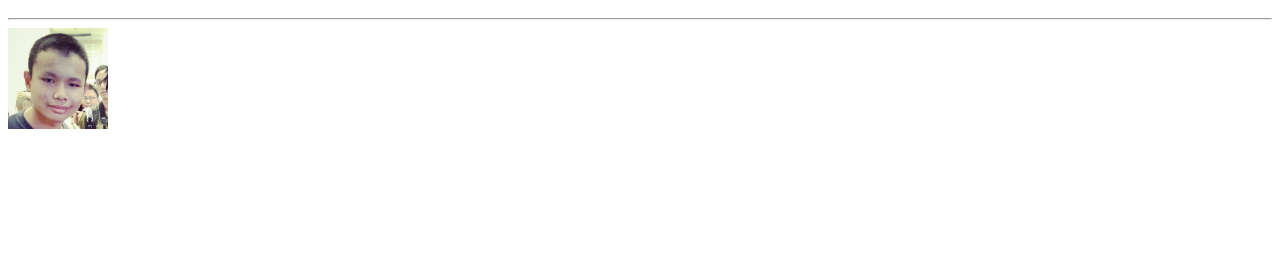
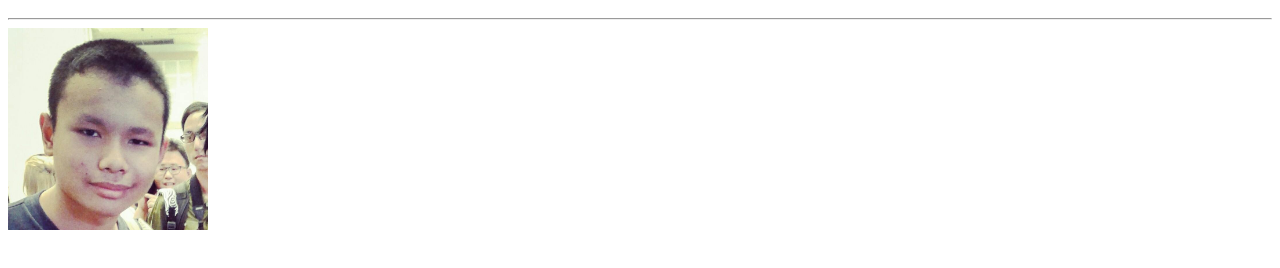
Before and after one commit to joepurin2000/joepurin2000.github.io, a plain HTML site: page index.html in a window 1280 px wide. Shown: the part 48-316 px from the top of the page. Drawn offline with Linux system fonts and the light colour scheme.

Commit message:
v3
edit size

```diff
--- a/index.html
+++ b/index.html
@@ -1,3 +1,3 @@
 <h1>Purin Boonkrasin</h1>
 <hr/>
-<img style="width:100px" src="22552879_1436138549815181_2639026950482347454_n.jpg">
+<img style="width:200px" src="22552879_1436138549815181_2639026950482347454_n.jpg">
```
